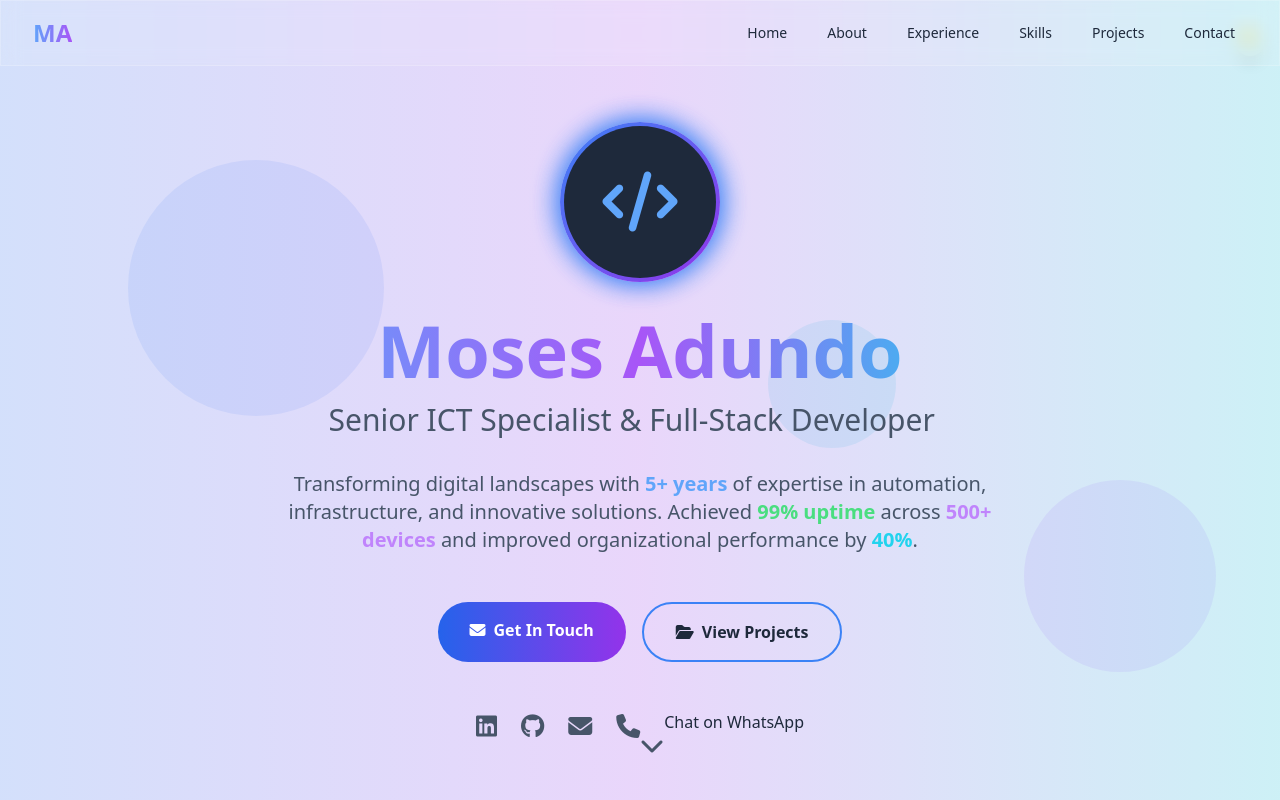
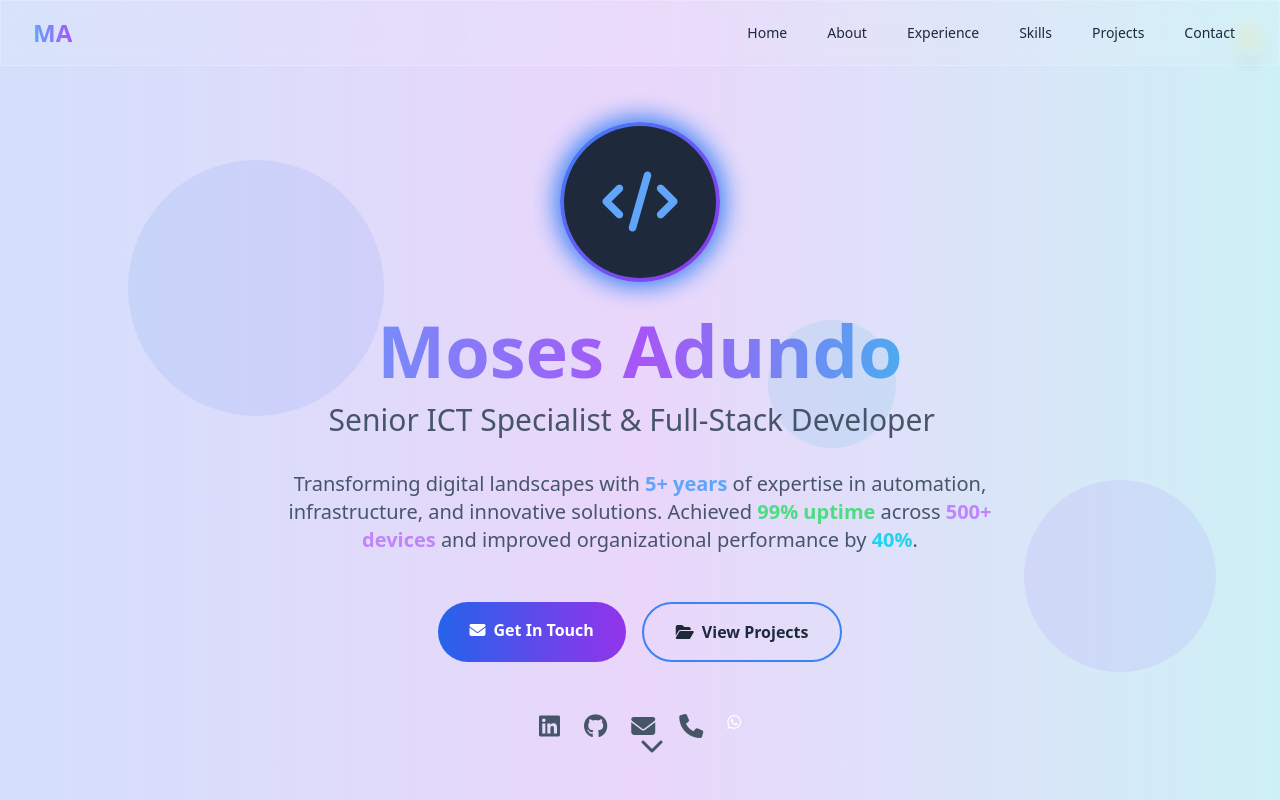
Before and after one commit to Adundo-Maseno/portfolio, a plain HTML site: page index.html in a window 1280 px wide. Shown: the top 800 px of the page. Drawn offline with nearby package versions, Linux system fonts and the light colour scheme.

Commit message:
Update index.html

```diff
--- a/index.html
+++ b/index.html
@@ -231,7 +231,9 @@
                     <a href="tel:+254708877719" class="text-2xl hover:text-green-400 transition-colors transform hover:scale-110 dark:text-gray-400 text-slate-600">
                         <i class="fas fa-phone"></i>
                     </a>
-                    <a href="https://wa.me/254708877719" target="_blank" class="dark:text-white text-slate-800 hover:text-green-400 transition-colors">Chat on WhatsApp</a>
+                    <a href="https://wa.me/254708877719" target="_blank" class="dark:text-white text-slate-800 hover:text-green-400 transition-colors">
+                         <i class="fab fa-whatsapp text-white"></i>
+                    </a>
                 </div>
             </div>
         </div>
```
